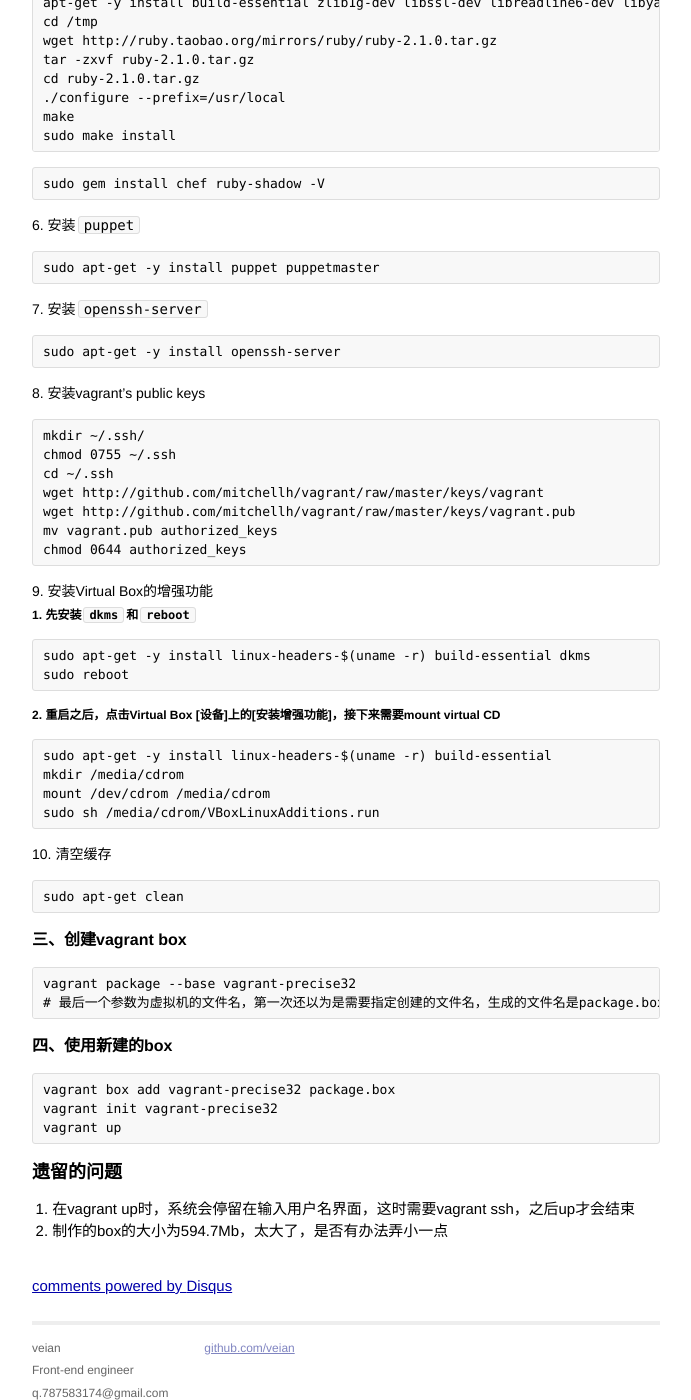
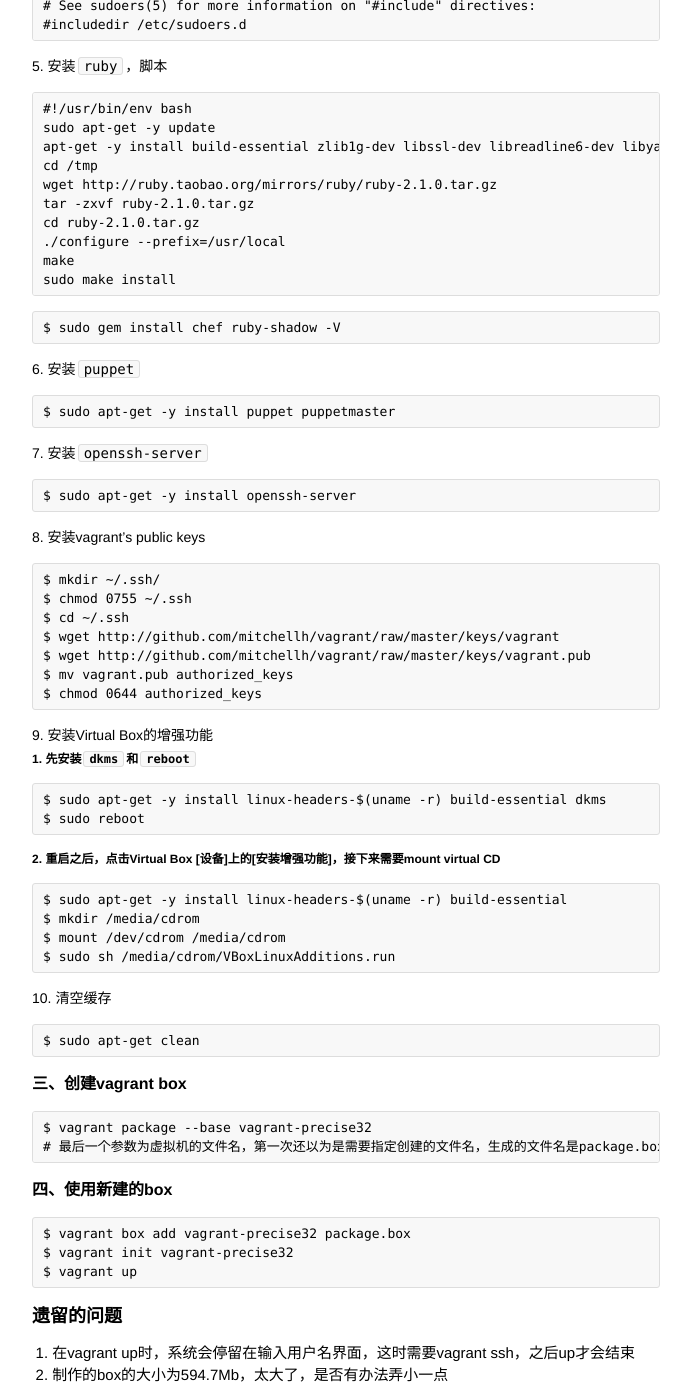
Before and after one commit to veian/veian.github.io, a Jekyll site: the page built from _posts/2014-01-07-create-vagrant-box.md, in a window 1280 px wide and 1400 px high, scrolled down 2363 px. Shown: the whole window, without its empty margins (294-985 px from the left). Built offline with Jekyll 4.4.1, drawn with Linux system fonts in a browser that asks for light colours; Markdown is read by kramdown in place of the engine named in the settings; comment, search, counter and statistics services are not loaded; some of the changed text lies outside the part shown.

Commit message:
add some thing
添加了几个命令

````diff
--- a/_posts/2014-01-07-create-vagrant-box.md
+++ b/_posts/2014-01-07-create-vagrant-box.md
@@ -1,35 +1,43 @@
 ---
 layout: post
 title:  "在创建Vagrant box时遇到的一些问题"
-date:   2014-01-07 22:27:46
-description: ""
-categories: jekyll update
-tags: []
+date: 2014-01-07 22:27:46
+description: "在创建Vagrant box时遇到的一些问题"
+categories: tools
+tags: [vagrant]
 ---
 {% include JB/setup %}
 
 ### 设定/改变/启用`root`密码
 
 ```
-sudo passwd root
+$ sudo passwd root
 ```
 
 ### 更改系统默认编辑器
 
 ```
-sudo update-alternatives --config editor
+$ sudo update-alternatives --config editor
 ```
 
 ### 编辑`sudoer`文件
 
 ```
-sudo visudo
+$ sudo visudo
+```
+
+### vim 批量替换
+
+```
+:s/x/y/g # 当前行，或进入visual 模式之后
+%s/x/y/g # 当前文件
+:100, 102s/x/y/g # 指定行
 ```
 
 ### 安装指定版本
 
 ```
-sudo apt-get install openssh-client=1:5.3p1-3ubuntu3
+$ sudo apt-get install openssh-client=1:5.3p1-3ubuntu3
 ```
 
 ### `ruby`的淘宝镜像
@@ -81,19 +90,19 @@
 #### 1. 安装基本包，`git`支持：
 
 ```
-sudo apt-get -y install git-core
+$ sudo apt-get -y install git-core
 ```
 
 #### 2. 创建管理员组
 
 ```
-sudo groupadd admin
+$ sudo groupadd admin
 ```
 
 #### 3. 将当前登录用户加入`admin`组
 
 ```
-sudo usermod -G admin vagrant
+$ sudo usermod -G admin vagrant
 ```
 
 #### 4. 编辑`sudoers`文件，新增以下内容
@@ -148,31 +157,31 @@
 ```
 
 ```
-sudo gem install chef ruby-shadow -V
+$ sudo gem install chef ruby-shadow -V
 ```
 
 #### 6. 安装`puppet`
 
 ```
-sudo apt-get -y install puppet puppetmaster
+$ sudo apt-get -y install puppet puppetmaster
 ```
 
 #### 7. 安装`openssh-server`
 
 ```
-sudo apt-get -y install openssh-server
+$ sudo apt-get -y install openssh-server
 ```
 
 #### 8. 安装vagrant's public keys
 
 ```
-mkdir ~/.ssh/
-chmod 0755 ~/.ssh
-cd ~/.ssh
-wget http://github.com/mitchellh/vagrant/raw/master/keys/vagrant
-wget http://github.com/mitchellh/vagrant/raw/master/keys/vagrant.pub
-mv vagrant.pub authorized_keys
-chmod 0644 authorized_keys
+$ mkdir ~/.ssh/
+$ chmod 0755 ~/.ssh
+$ cd ~/.ssh
+$ wget http://github.com/mitchellh/vagrant/raw/master/keys/vagrant
+$ wget http://github.com/mitchellh/vagrant/raw/master/keys/vagrant.pub
+$ mv vagrant.pub authorized_keys
+$ chmod 0644 authorized_keys
 ```
 
 #### 9. 安装Virtual Box的增强功能
@@ -180,30 +189,30 @@
 ##### 1. 先安装`dkms`和`reboot`
 
 ```
-sudo apt-get -y install linux-headers-$(uname -r) build-essential dkms
-sudo reboot
+$ sudo apt-get -y install linux-headers-$(uname -r) build-essential dkms
+$ sudo reboot
 ```
 
 ##### 2. 重启之后，点击Virtual Box [设备]上的[安装增强功能]，接下来需要mount virtual CD
 
 ```
-sudo apt-get -y install linux-headers-$(uname -r) build-essential
-mkdir /media/cdrom
-mount /dev/cdrom /media/cdrom
-sudo sh /media/cdrom/VBoxLinuxAdditions.run
+$ sudo apt-get -y install linux-headers-$(uname -r) build-essential
+$ mkdir /media/cdrom
+$ mount /dev/cdrom /media/cdrom
+$ sudo sh /media/cdrom/VBoxLinuxAdditions.run
 ```
 
 #### 10. 清空缓存
 
 ```
-sudo apt-get clean
+$ sudo apt-get clean
 ```
 
 
 ### 三、创建vagrant box
 
 ```
-vagrant package --base vagrant-precise32
+$ vagrant package --base vagrant-precise32
 # 最后一个参数为虚拟机的文件名，第一次还以为是需要指定创建的文件名，生成的文件名是package.box
 ```
 
@@ -211,9 +220,9 @@
 ### 四、使用新建的box
 
 ```
-vagrant box add vagrant-precise32 package.box
-vagrant init vagrant-precise32
-vagrant up
+$ vagrant box add vagrant-precise32 package.box
+$ vagrant init vagrant-precise32
+$ vagrant up
 ```
 
 ## 遗留的问题
````
Also changed, not shown: other parts of _posts/2014-01-07-create-vagrant-box.md (+1 -0 lines).
